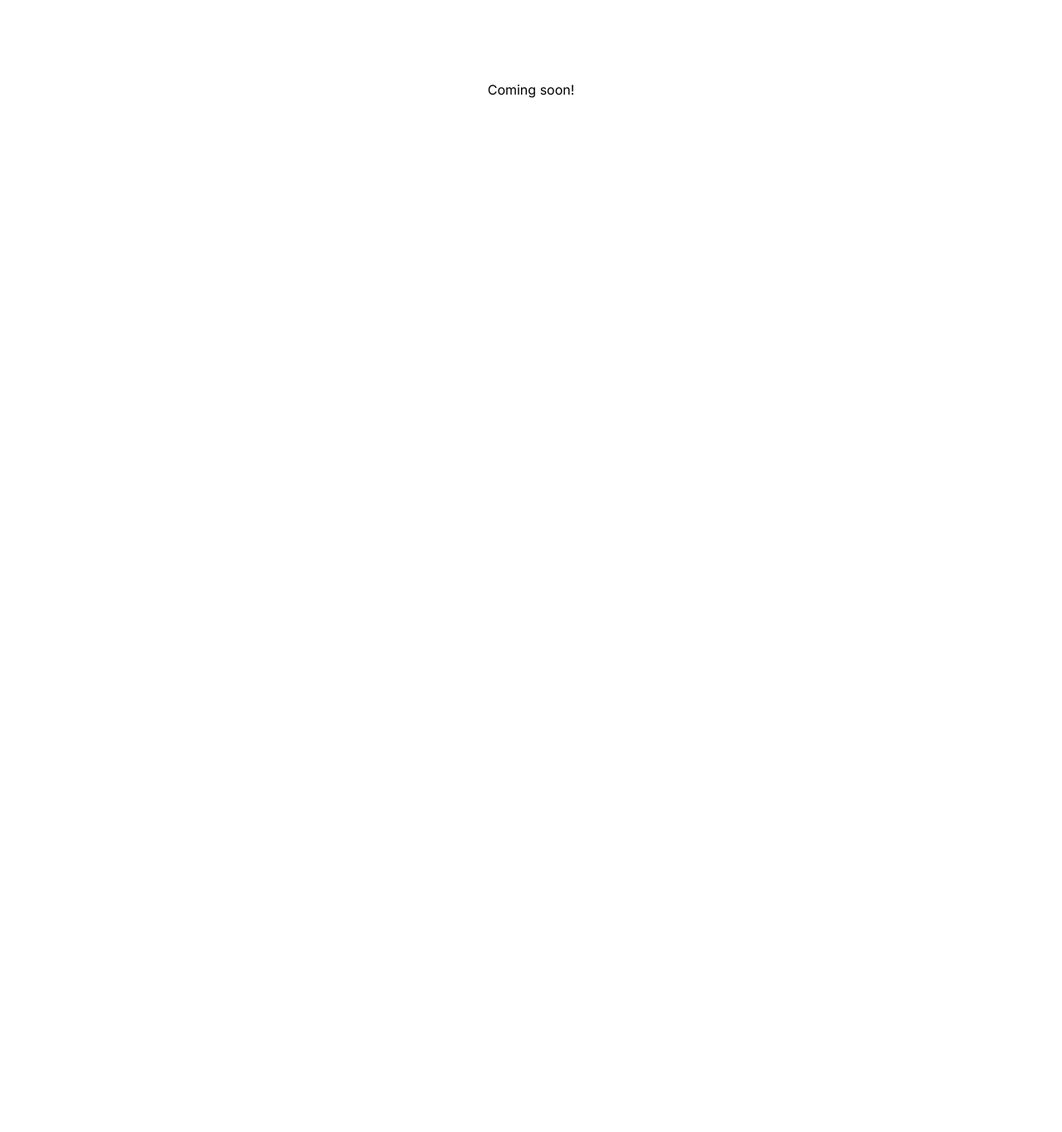
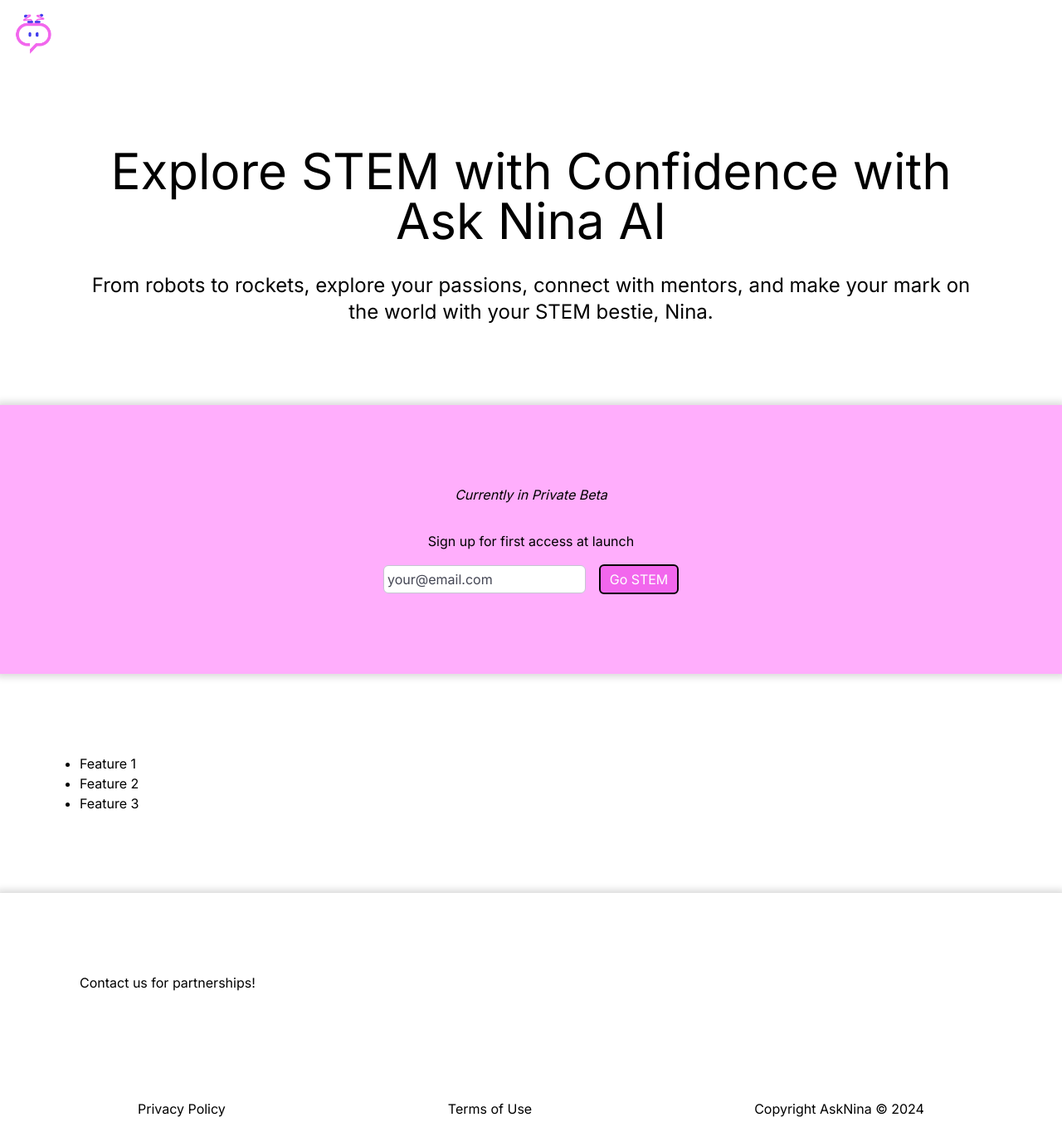
Before and after one commit to asknina/website, a Next.js app: page / in a window 1280 px wide. Shown: the whole page at 83% size. Before the commit the page ends 800 px from the top, so only its background shows below. Built offline with nearby package versions, Linux system fonts and the light colour scheme.

Commit message:
staging first time

```diff
--- a/src/app/layout.tsx
+++ b/src/app/layout.tsx
@@ -21,9 +21,9 @@
     <html lang="en" className="bg-white">
       <body className={inter.className}>
         <div className="bg-white min-h-screen w-full flex flex-col">
-          {/* <Header /> */}
+          <Header />
           <div className="flex-1">{children}</div>
-          {/* <Footer /> */}
+          <Footer />
         </div>
       </body>
     </html>
--- a/src/app/page.tsx
+++ b/src/app/page.tsx
@@ -2,18 +2,14 @@
 import Features from "@/components/body/Features";
 import Partnerships from "@/components/body/Partnerships";
 import Subscribe from "@/components/body/Subscribe";
-import Image from "next/image";
 
 export default function Home() {
   return (
     <main className="flex flex-col">
-      {/* <Description />
+      <Description />
       <Subscribe />
       <Features />
-      <Partnerships /> */}
-      <div className="w-full p-24 flex justify-center text-center">
-        Coming soon!
-      </div>
+      <Partnerships />
     </main>
   );
 }
```
